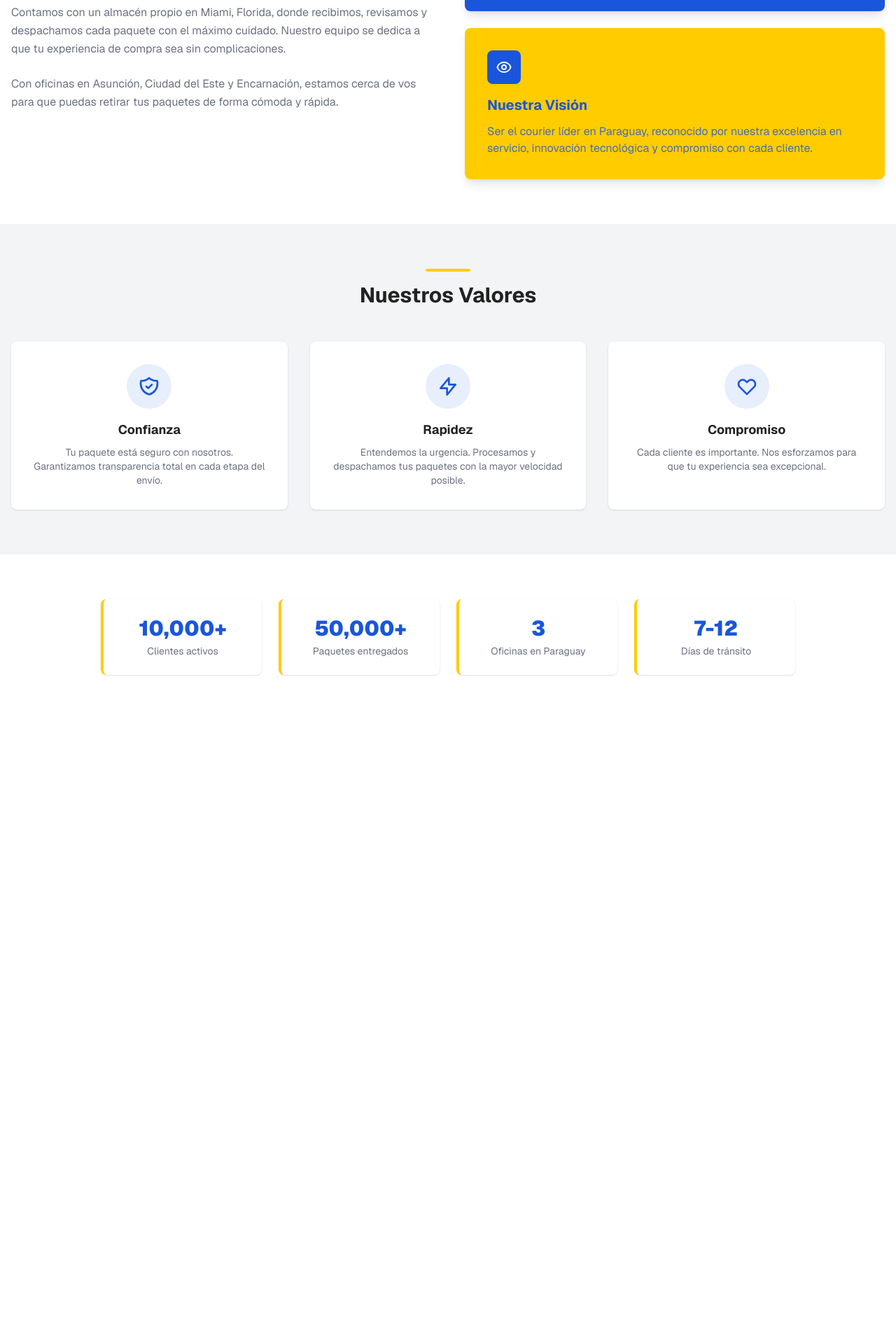
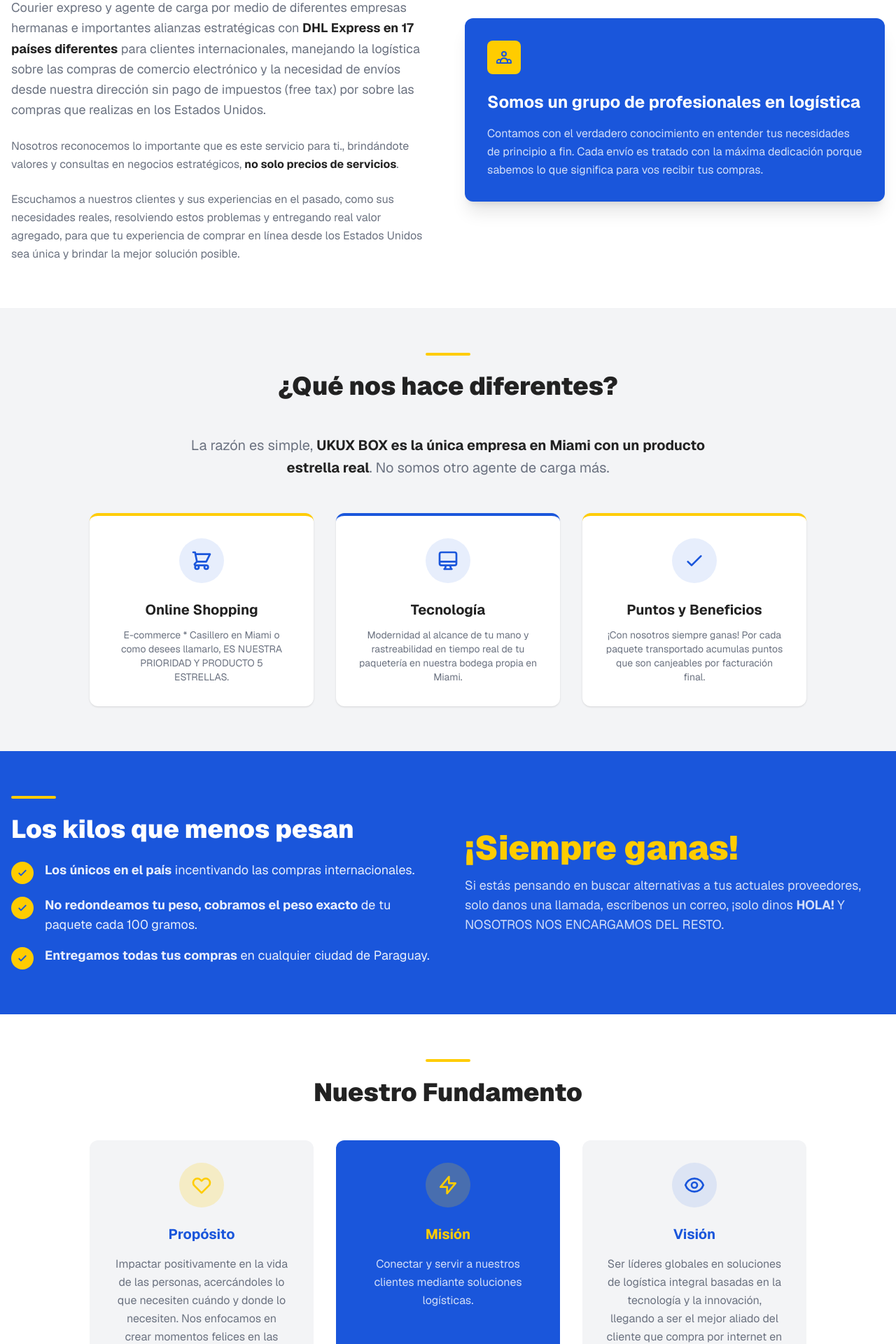
Before and after one commit to benito1py-commits/ukubox, a Next.js app: page /nosotros in a window 1280 px wide. Shown: the part 600-2520 px from the top of the page at 70% size. Before the commit the page ends 1628 px from the top, so only its background shows below. Built offline with nearby package versions, Linux system fonts and the light colour scheme.

Commit message:
Actualiza página Nosotros con contenido de ukuxbox.com

```diff
--- a/src/app/nosotros/page.tsx
+++ b/src/app/nosotros/page.tsx
@@ -2,7 +2,7 @@ import { Metadata } from "next";
 
 export const metadata: Metadata = {
   title: "Nosotros - UKUXBOX",
-  description: "Conocé más sobre UKUXBOX, tu casillero en Miami.",
+  description: "Conocé más sobre UKUXBOX, tu casillero en Miami con más de 25 años de experiencia.",
 };
 
 export default function NosotrosPage() {
@@ -13,136 +13,202 @@ export default function NosotrosPage() {
         <div className="max-w-7xl mx-auto px-4">
           <h1 className="text-4xl md:text-5xl font-black mb-4">Sobre Nosotros</h1>
           <p className="text-xl text-white/80 max-w-2xl">
-            Conectamos Paraguay con Estados Unidos de la forma más simple y accesible.
+            Más de 25 años de experiencia conectando Paraguay con el mundo.
           </p>
         </div>
       </section>
 
-      {/* Content */}
+      {/* Introducción */}
       <section className="max-w-7xl mx-auto px-4 py-16">
-        <div className="grid grid-cols-1 md:grid-cols-2 gap-12">
+        <div className="max-w-4xl mx-auto text-center mb-16">
+          <div className="w-16 h-1 bg-accent rounded-full mx-auto mb-6"></div>
+          <p className="text-lg md:text-xl text-muted-foreground leading-relaxed">
+            Si, estas en lo correcto…. Existen más de 40 empresas en Paraguay, ofreciendo el servicio de casillero en Miami.
+            <br />
+            <strong className="text-foreground">Esta es la razón del porque UKUX BOX fue creada.</strong>
+          </p>
+        </div>
+
+        <div className="grid grid-cols-1 md:grid-cols-2 gap-12 items-center">
           <div className="space-y-6">
-            <div className="w-16 h-1 bg-accent rounded-full"></div>
-            <h2 className="text-3xl font-bold">¿Quiénes somos?</h2>
             <p className="text-lg text-muted-foreground leading-relaxed">
-              <strong className="text-foreground">UKUXBOX</strong> nació con la
-              misión de conectar a Paraguay con Estados Unidos de la forma más
-              simple y accesible. Desde nuestros inicios, hemos ayudado a miles
-              de clientes a recibir sus compras online directamente en sus manos.
+              Con más de <strong className="text-foreground">25 años de experiencia local en Paraguay y en los Estados Unidos</strong>, nace el nuevo concepto. Hemos brindado servicios de Courier expreso y agente de carga por medio de diferentes empresas hermanas e importantes alianzas estratégicas con <strong className="text-foreground">DHL Express en 17 países diferentes</strong> para clientes internacionales, manejando la logística sobre las compras de comercio electrónico y la necesidad de envíos desde nuestra dirección sin pago de impuestos (free tax) por sobre las compras que realizas en los Estados Unidos.
             </p>
             <p className="text-muted-foreground leading-relaxed">
-              Contamos con un almacén propio en Miami, Florida, donde recibimos,
-              revisamos y despachamos cada paquete con el máximo cuidado. Nuestro
-              equipo se dedica a que tu experiencia de compra sea sin
-              complicaciones.
+              Nosotros reconocemos lo importante que es este servicio para ti., brindándote valores y consultas en negocios estratégicos, <strong className="text-foreground">no solo precios de servicios</strong>.
             </p>
             <p className="text-muted-foreground leading-relaxed">
-              Con oficinas en Asunción, Ciudad del Este y Encarnación, estamos
-              cerca de vos para que puedas retirar tus paquetes de forma cómoda
-              y rápida.
+              Escuchamos a nuestros clientes y sus experiencias en el pasado, como sus necesidades reales, resolviendo estos problemas y entregando real valor agregado, para que tu experiencia de comprar en línea desde los Estados Unidos sea única y brindar la mejor solución posible.
             </p>
           </div>
 
-          <div className="space-y-6">
-            <div className="bg-primary text-white rounded-lg p-8 shadow-lg">
-              <div className="w-12 h-12 bg-accent rounded-lg flex items-center justify-center mb-4">
-                <svg className="w-6 h-6 text-primary" fill="none" viewBox="0 0 24 24" stroke="currentColor">
-                  <path strokeLinecap="round" strokeLinejoin="round" strokeWidth={2} d="M13 10V3L4 14h7v7l9-11h-7z" />
+          <div className="bg-primary text-white rounded-xl p-8 shadow-xl">
+            <div className="w-12 h-12 bg-accent rounded-lg flex items-center justify-center mb-6">
+              <svg className="w-6 h-6 text-primary" fill="none" viewBox="0 0 24 24" stroke="currentColor">
+                <path strokeLinecap="round" strokeLinejoin="round" strokeWidth={2} d="M17 20h5v-2a3 3 0 00-5.356-1.857M17 20H7m10 0v-2c0-.656-.126-1.283-.356-1.857M7 20H2v-2a3 3 0 015.356-1.857M7 20v-2c0-.656.126-1.283.356-1.857m0 0a5.002 5.002 0 019.288 0M15 7a3 3 0 11-6 0 3 3 0 016 0z" />
+              </svg>
+            </div>
+            <h3 className="text-2xl font-bold mb-4">Somos un grupo de profesionales en logística</h3>
+            <p className="text-white/80 leading-relaxed">
+              Contamos con el verdadero conocimiento en entender tus necesidades de principio a fin. Cada envío es tratado con la máxima dedicación porque sabemos lo que significa para vos recibir tus compras.
+            </p>
+          </div>
+        </div>
+      </section>
+
+      {/* ¿Qué nos hace diferentes? */}
+      <section className="bg-muted py-16">
+        <div className="max-w-7xl mx-auto px-4">
+          <div className="text-center mb-12">
+            <div className="w-16 h-1 bg-accent rounded-full mx-auto mb-6"></div>
+            <h2 className="text-3xl md:text-4xl font-black">¿Qué nos hace diferentes?</h2>
+          </div>
+
+          <div className="max-w-3xl mx-auto text-center mb-12">
+            <p className="text-xl text-muted-foreground leading-relaxed">
+              La razón es simple, <strong className="text-foreground">UKUX BOX es la única empresa en Miami con un producto estrella real</strong>. No somos otro agente de carga más.
+            </p>
+          </div>
+
+          <div className="grid grid-cols-1 md:grid-cols-3 gap-8 max-w-5xl mx-auto">
+            <div className="bg-white rounded-xl p-8 shadow-sm text-center border-t-4 border-accent">
+              <div className="w-16 h-16 bg-primary/10 text-primary rounded-full flex items-center justify-center mx-auto mb-6">
+                <svg className="w-8 h-8" fill="none" viewBox="0 0 24 24" stroke="currentColor">
+                  <path strokeLinecap="round" strokeLinejoin="round" strokeWidth={2} d="M3 3h2l.4 2M7 13h10l4-8H5.4M7 13L5.4 5M7 13l-2.293 2.293c-.63.63-.184 1.707.707 1.707H17m0 0a2 2 0 100 4 2 2 0 000-4zm-8 2a2 2 0 11-4 0 2 2 0 014 0z" />
                 </svg>
               </div>
-              <h2 className="text-xl font-bold mb-3">Nuestra Misión</h2>
-              <p className="text-white/80">
-                Facilitar el acceso a productos de Estados Unidos para todos los
-                paraguayos, ofreciendo un servicio de courier confiable,
-                transparente y a precios justos.
-              </p>
+              <h3 className="text-xl font-bold mb-3">Online Shopping</h3>
+              <p className="text-muted-foreground text-sm">E-commerce * Casillero en Miami o como desees llamarlo, ES NUESTRA PRIORIDAD Y PRODUCTO 5 ESTRELLAS.</p>
             </div>
 
-            <div className="bg-accent text-primary rounded-lg p-8 shadow-lg">
-              <div className="w-12 h-12 bg-primary rounded-lg flex items-center justify-center mb-4">
-                <svg className="w-6 h-6 text-white" fill="none" viewBox="0 0 24 24" stroke="currentColor">
-                  <path strokeLinecap="round" strokeLinejoin="round" strokeWidth={2} d="M15 12a3 3 0 11-6 0 3 3 0 016 0z" />
-                  <path strokeLinecap="round" strokeLinejoin="round" strokeWidth={2} d="M2.458 12C3.732 7.943 7.523 5 12 5c4.478 0 8.268 2.943 9.542 7-1.274 4.057-5.064 7-9.542 7-4.477 0-8.268-2.943-9.542-7z" />
+            <div className="bg-white rounded-xl p-8 shadow-sm text-center border-t-4 border-primary">
+              <div className="w-16 h-16 bg-primary/10 text-primary rounded-full flex items-center justify-center mx-auto mb-6">
+                <svg className="w-8 h-8" fill="none" viewBox="0 0 24 24" stroke="currentColor">
+                  <path strokeLinecap="round" strokeLinejoin="round" strokeWidth={2} d="M9.75 17L9 20l-1 1h8l-1-1-.75-3M3 13h18M5 17h14a2 2 0 002-2V5a2 2 0 00-2-2H5a2 2 0 00-2 2v10a2 2 0 002 2z" />
                 </svg>
               </div>
-              <h2 className="text-xl font-bold">Nuestra Visión</h2>
-              <p className="text-primary/80 mt-3">
-                Ser el courier líder en Paraguay, reconocido por nuestra
-                excelencia en servicio, innovación tecnológica y compromiso con
-                cada cliente.
+              <h3 className="text-xl font-bold mb-3">Tecnología</h3>
+              <p className="text-muted-foreground text-sm">Modernidad al alcance de tu mano y rastreabilidad en tiempo real de tu paquetería en nuestra bodega propia en Miami.</p>
+            </div>
+
+            <div className="bg-white rounded-xl p-8 shadow-sm text-center border-t-4 border-accent">
+              <div className="w-16 h-16 bg-primary/10 text-primary rounded-full flex items-center justify-center mx-auto mb-6">
+                <svg className="w-8 h-8" fill="none" viewBox="0 0 24 24" stroke="currentColor">
+                  <path strokeLinecap="round" strokeLinejoin="round" strokeWidth={2} d="M5 13l4 4L19 7" />
+                </svg>
+              </div>
+              <h3 className="text-xl font-bold mb-3">Puntos y Beneficios</h3>
+              <p className="text-muted-foreground text-sm">¡Con nosotros siempre ganas! Por cada paquete transportado acumulas puntos que son canjeables por facturación final.</p>
+            </div>
+          </div>
+        </div>
+      </section>
+
+      {/* Los kilos que menos pesan */}
+      <section className="py-16 bg-primary text-white">
+        <div className="max-w-7xl mx-auto px-4">
+          <div className="grid grid-cols-1 md:grid-cols-2 gap-12 items-center">
+            <div>
+              <div className="w-16 h-1 bg-accent rounded-full mb-6"></div>
+              <h2 className="text-3xl md:text-4xl font-black mb-6">Los kilos que menos pesan</h2>
+              <ul className="space-y-4">
+                <li className="flex items-start gap-4">
+                  <span className="w-8 h-8 bg-accent text-primary rounded-full flex items-center justify-center flex-shrink-0 mt-0.5">
+                    <svg className="w-4 h-4" fill="none" viewBox="0 0 24 24" stroke="currentColor">
+                      <path strokeLinecap="round" strokeLinejoin="round" strokeWidth={3} d="M5 13l4 4L19 7" />
+                    </svg>
+                  </span>
+                  <span className="text-lg text-white/90"><strong>Los únicos en el país</strong> incentivando las compras internacionales.</span>
+                </li>
+                <li className="flex items-start gap-4">
+                  <span className="w-8 h-8 bg-accent text-primary rounded-full flex items-center justify-center flex-shrink-0 mt-0.5">
+                    <svg className="w-4 h-4" fill="none" viewBox="0 0 24 24" stroke="currentColor">
+                      <path strokeLinecap="round" strokeLinejoin="round" strokeWidth={3} d="M5 13l4 4L19 7" />
+                    </svg>
+                  </span>
+                  <span className="text-lg text-white/90"><strong>No redondeamos tu peso, cobramos el peso exacto</strong> de tu paquete cada 100 gramos.</span>
+                </li>
+                <li className="flex items-start gap-4">
+                  <span className="w-8 h-8 bg-accent text-primary rounded-full flex items-center justify-center flex-shrink-0 mt-0.5">
+                    <svg className="w-4 h-4" fill="none" viewBox="0 0 24 24" stroke="currentColor">
+                      <path strokeLinecap="round" strokeLinejoin="round" strokeWidth={3} d="M5 13l4 4L19 7" />
+                    </svg>
+                  </span>
+                  <span className="text-lg text-white/90"><strong>Entregamos todas tus compras</strong> en cualquier ciudad de Paraguay.</span>
+                </li>
+              </ul>
+            </div>
+            <div className="text-center md:text-left">
+              <p className="text-5xl font-black text-accent mb-4">¡Siempre ganas!</p>
+              <p className="text-white/80 text-lg">
+                Si estás pensando en buscar alternativas a tus actuales proveedores, solo danos una llamada, escríbenos un correo, ¡solo dinos <strong>HOLA!</strong> Y NOSOTROS NOS ENCARGAMOS DEL RESTO.
               </p>
             </div>
           </div>
         </div>
       </section>
 
-      {/* Values */}
-      <section className="bg-muted py-16">
+      {/* Propósito, Misión, Visión */}
+      <section className="py-16">
         <div className="max-w-7xl mx-auto px-4">
           <div className="text-center mb-12">
-            <div className="w-16 h-1 bg-accent rounded-full mx-auto mb-4"></div>
-            <h2 className="text-3xl font-bold">Nuestros Valores</h2>
+            <div className="w-16 h-1 bg-accent rounded-full mx-auto mb-6"></div>
+            <h2 className="text-3xl md:text-4xl font-black">Nuestro Fundamento</h2>
           </div>
-          <div className="grid grid-cols-1 md:grid-cols-3 gap-8">
-            {[
-              {
-                icon: (
-                  <svg className="w-8 h-8" fill="none" viewBox="0 0 24 24" stroke="currentColor">
-                    <path strokeLinecap="round" strokeLinejoin="round" strokeWidth={2} d="M9 12l2 2 4-4m5.618-4.016A11.955 11.955 0 0112 2.944a11.955 11.955 0 01-8.618 3.04A12.02 12.02 0 003 9c0 5.591 3.824 10.29 9 11.622 5.176-1.332 9-6.03 9-11.622 0-1.042-.133-2.052-.382-3.016z" />
-                  </svg>
-                ),
-                title: "Confianza",
-                desc: "Tu paquete está seguro con nosotros. Garantizamos transparencia total en cada etapa del envío.",
-              },
-              {
-                icon: (
-                  <svg className="w-8 h-8" fill="none" viewBox="0 0 24 24" stroke="currentColor">
-                    <path strokeLinecap="round" strokeLinejoin="round" strokeWidth={2} d="M13 10V3L4 14h7v7l9-11h-7z" />
-                  </svg>
-                ),
-                title: "Rapidez",
-                desc: "Entendemos la urgencia. Procesamos y despachamos tus paquetes con la mayor velocidad posible.",
-              },
-              {
-                icon: (
-                  <svg className="w-8 h-8" fill="none" viewBox="0 0 24 24" stroke="currentColor">
-                    <path strokeLinecap="round" strokeLinejoin="round" strokeWidth={2} d="M4.318 6.318a4.5 4.5 0 000 6.364L12 20.364l7.682-7.682a4.5 4.5 0 00-6.364-6.364L12 7.636l-1.318-1.318a4.5 4.5 0 00-6.364 0z" />
-                  </svg>
-                ),
-                title: "Compromiso",
-                desc: "Cada cliente es importante. Nos esforzamos para que tu experiencia sea excepcional.",
-              },
-            ].map((v) => (
-              <div key={v.title} className="bg-white rounded-lg p-8 shadow-sm text-center">
-                <div className="w-16 h-16 bg-primary/10 text-primary rounded-full flex items-center justify-center mx-auto mb-4">
-                  {v.icon}
-                </div>
-                <h3 className="text-lg font-bold mb-2">{v.title}</h3>
-                <p className="text-muted-foreground text-sm">{v.desc}</p>
+
+          <div className="grid grid-cols-1 md:grid-cols-3 gap-8 max-w-5xl mx-auto">
+            <div className="bg-muted rounded-xl p-8 text-center">
+              <div className="w-16 h-16 bg-accent/20 text-accent rounded-full flex items-center justify-center mx-auto mb-6">
+                <svg className="w-8 h-8" fill="none" viewBox="0 0 24 24" stroke="currentColor">
+                  <path strokeLinecap="round" strokeLinejoin="round" strokeWidth={2} d="M4.318 6.318a4.5 4.5 0 000 6.364L12 20.364l7.682-7.682a4.5 4.5 0 00-6.364-6.364L12 7.636l-1.318-1.318a4.5 4.5 0 00-6.364 0z" />
+                </svg>
               </div>
-            ))}
+              <h3 className="text-xl font-bold mb-4 text-primary">Propósito</h3>
+              <p className="text-muted-foreground leading-relaxed">
+                Impactar positivamente en la vida de las personas, acercándoles lo que necesiten cuándo y donde lo necesiten. Nos enfocamos en crear momentos felices en las entregas.
+              </p>
+            </div>
+
+            <div className="bg-primary text-white rounded-xl p-8 text-center">
+              <div className="w-16 h-16 bg-accent/20 text-accent rounded-full flex items-center justify-center mx-auto mb-6">
+                <svg className="w-8 h-8" fill="none" viewBox="0 0 24 24" stroke="currentColor">
+                  <path strokeLinecap="round" strokeLinejoin="round" strokeWidth={2} d="M13 10V3L4 14h7v7l9-11h-7z" />
+                </svg>
+              </div>
+              <h3 className="text-xl font-bold mb-4 text-accent">Misión</h3>
+              <p className="text-white/80 leading-relaxed">
+                Conectar y servir a nuestros clientes mediante soluciones logísticas.
+              </p>
+            </div>
+
+            <div className="bg-muted rounded-xl p-8 text-center">
+              <div className="w-16 h-16 bg-primary/10 text-primary rounded-full flex items-center justify-center mx-auto mb-6">
+                <svg className="w-8 h-8" fill="none" viewBox="0 0 24 24" stroke="currentColor">
+                  <path strokeLinecap="round" strokeLinejoin="round" strokeWidth={2} d="M15 12a3 3 0 11-6 0 3 3 0 016 0z" />
+                  <path strokeLinecap="round" strokeLinejoin="round" strokeWidth={2} d="M2.458 12C3.732 7.943 7.523 5 12 5c4.478 0 8.268 2.943 9.542 7-1.274 4.057-5.064 7-9.542 7-4.477 0-8.268-2.943-9.542-7z" />
+                </svg>
+              </div>
+              <h3 className="text-xl font-bold mb-4 text-primary">Visión</h3>
+              <p className="text-muted-foreground leading-relaxed">
+                Ser líderes globales en soluciones de logística integral basadas en la tecnología y la innovación, llegando a ser el mejor aliado del cliente que compra por internet en cualquier parte del mundo hacia Paraguay.
+              </p>
+            </div>
           </div>
         </div>
       </section>
 
-      {/* Stats */}
-      <section className="py-16">
-        <div className="max-w-5xl mx-auto px-4">
-          <div className="grid grid-cols-2 md:grid-cols-4 gap-6">
-            {[
-              { number: "10,000+", label: "Clientes activos" },
-              { number: "50,000+", label: "Paquetes entregados" },
-              { number: "3", label: "Oficinas en Paraguay" },
-              { number: "7-12", label: "Días de tránsito" },
-            ].map((stat) => (
-              <div
-                key={stat.label}
-                className="text-center p-6 border-l-4 border-accent bg-white rounded-lg shadow-sm"
-              >
-                <p className="text-3xl font-black text-primary">{stat.number}</p>
-                <p className="text-sm text-muted-foreground mt-1">{stat.label}</p>
-              </div>
-            ))}
+      {/* CTA */}
+      <section className="py-16 bg-accent text-primary">
+        <div className="max-w-4xl mx-auto px-4 text-center">
+          <p className="text-3xl font-black mb-4">"Donde comprar y transportar se hace simple"</p>
+          <h2 className="text-2xl font-bold mb-6">¿Qué aun no tienes tu cuenta con Nosotros?</h2>
+          <div className="flex flex-col sm:flex-row gap-4 justify-center">
+            <a href="/registro" className="inline-block bg-primary text-white font-bold px-8 py-4 rounded-lg hover:bg-primary/90 transition">
+              Crear mi cuenta
+            </a>
+            <a href="/servicios" className="inline-block bg-white text-primary font-bold px-8 py-4 rounded-lg hover:bg-white/90 transition border-2 border-primary">
+              Ver servicios
+            </a>
           </div>
         </div>
       </section>
```
